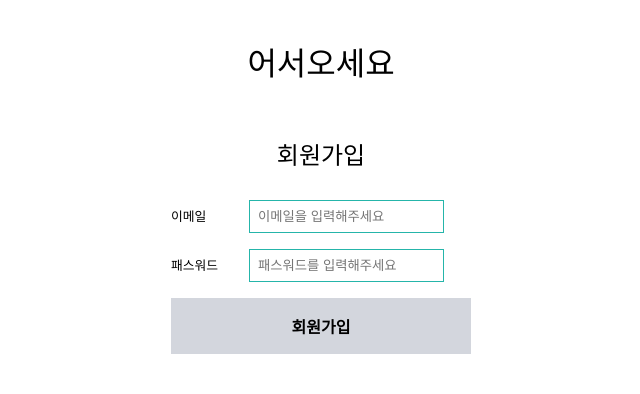
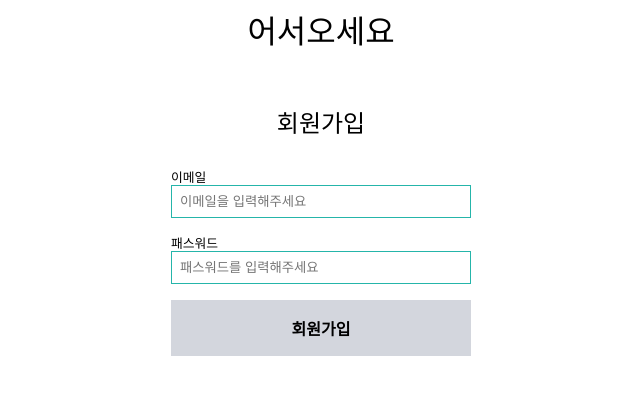
Before and after one commit to uhgenie7/todoList-With-TanStack-Query, a Next.js app in the folder client/: page /auth/signup in a window 1280 px wide. Shown: the top 394 px of the page, without its empty margins (319-959 px from the left). Built offline with nearby package versions, Linux system fonts and the light colour scheme; no server answers.

Commit message:
style: 디자인

```diff
--- a/client/src/components/atoms/AppLayout/index.tsx
+++ b/client/src/components/atoms/AppLayout/index.tsx
@@ -17,7 +17,9 @@ const AppLayout = ({ children }: IProps) => {
       </Head>
       <ToastContainer />
       <Container>
-        <Header />
+        <div className="headerWrapper">
+          <Header />
+        </div>
         {children}
       </Container>
     </>
@@ -32,4 +34,11 @@ const Container = styled.div`
   align-items: center;
   justify-content: center;
   flex-direction: column;
+  padding-top: 5rem;
+
+  .headerWrapper {
+    width: 100%;
+    position: fixed;
+    top: 0;
+  }
 `;
--- a/client/src/components/atoms/Button/index.tsx
+++ b/client/src/components/atoms/Button/index.tsx
@@ -22,4 +22,8 @@ const ButtonWrapper = styled.button<{ isCorrect: boolean }>`
   padding: 1rem;
   background: ${({ isCorrect }) => (isCorrect ? 'var(--main)' : 'var(--snow)')};
   color: ${({ isCorrect }) => (isCorrect ? 'black' : 'black')};
+  &:hover {
+    box-shadow: ${({ isCorrect }) =>
+      isCorrect ? 'rgba(60, 64, 67, 0.3) 0px 1px 2px 0px, rgba(60, 64, 67, 0.15) 0px 1px 3px 1px' : '0'};
+  }
 `;
--- a/client/src/components/atoms/Header/index.tsx
+++ b/client/src/components/atoms/Header/index.tsx
@@ -11,9 +11,9 @@ const Header = () => {
     <HeaderWrapper>
       <div>
         {isAuthenticated ? (
-          <Button isCorrect={true} onClick={logoutAction.handleLogout}>
+          <LogoutButton isCorrect={true} onClick={logoutAction.handleLogout}>
             로그아웃
-          </Button>
+          </LogoutButton>
         ) : (
           <h1>어서오세요</h1>
         )}
@@ -25,5 +25,15 @@ const Header = () => {
 export default Header;
 
 const HeaderWrapper = styled.header`
+  width: 100%;
   margin-bottom: 2rem;
+
+  h1 {
+    text-align: center;
+    padding: 1rem;
+  }
 `;
+
+const LogoutButton = styled(Button)`
+  width: 100%;
+`;
--- a/client/src/components/atoms/Input/index.tsx
+++ b/client/src/components/atoms/Input/index.tsx
@@ -15,6 +15,7 @@ const Input = React.forwardRef(({ labelFor, ...props }: IProps, ref?: ForwardedR
 export default Input;
 
 const Container = styled.input`
+  width: 100%;
   padding: 0.5rem;
   outline: none;
   border: 1px solid var(--main);
```
Also changed, not shown: client/src/components/molecules/TodoList.tsx (+10 -2 lines), client/src/pages/[id]/index.tsx (+13 -4 lines).
